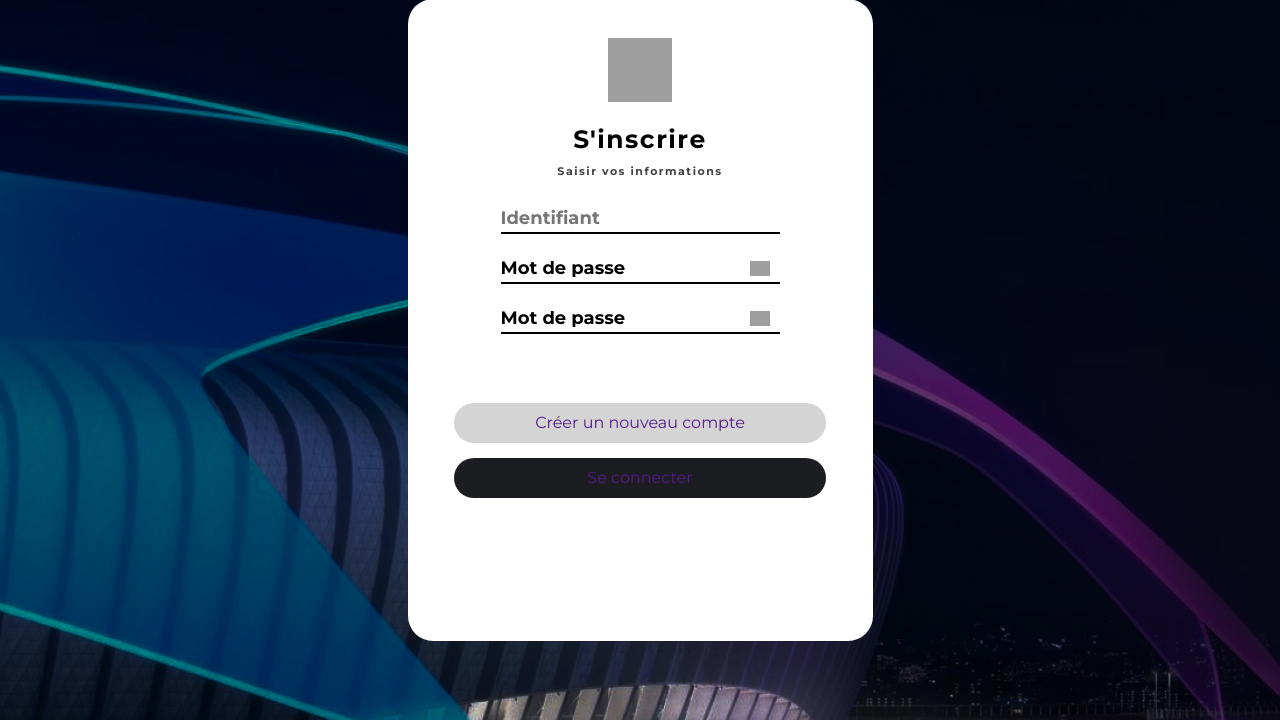
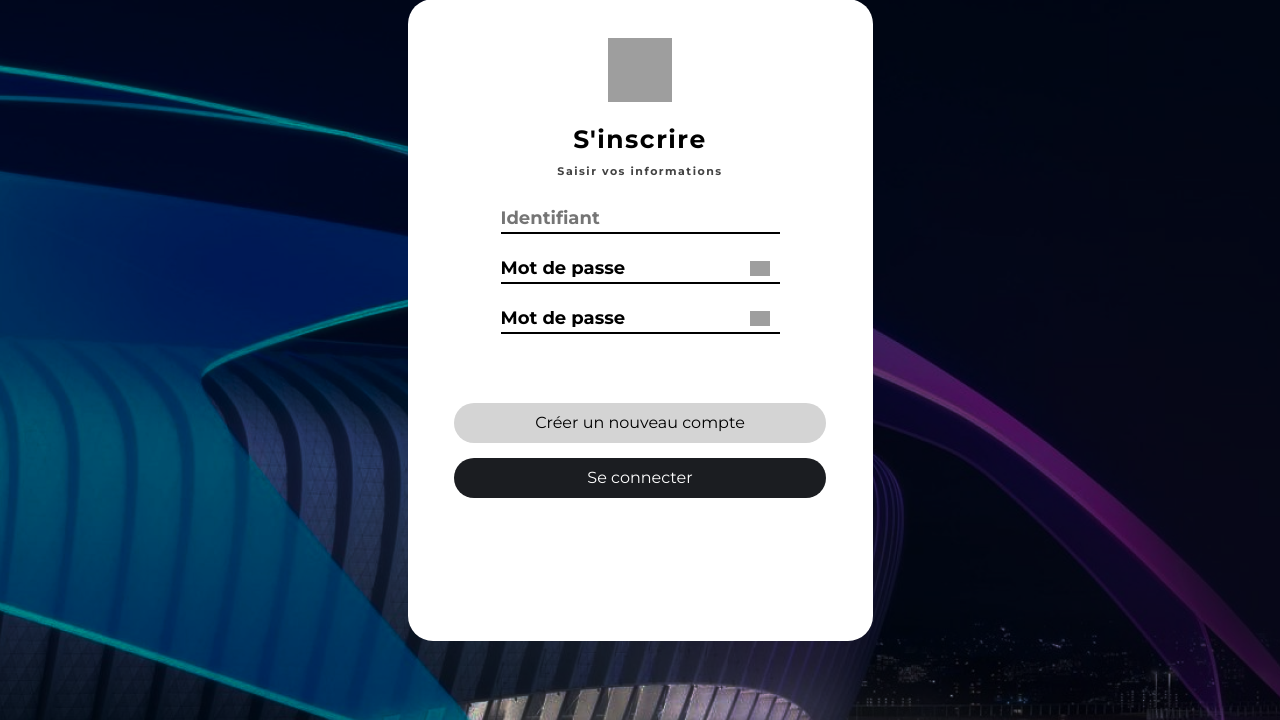
Before and after one commit to mrn21263/Clubprime, a PHP site: page /inscription/inscription.html in a window 1280 px wide. Shown: the part 80-800 px from the top of the page. Run offline with PHP 8.4, Linux system fonts and the light colour scheme; grey boxes are pictures that could not be loaded.

Commit message:
Update styleconnexion.css

```diff
--- a/inscription/styleconnexion.css
+++ b/inscription/styleconnexion.css
@@ -151,7 +151,7 @@ body {
 }
 
 .bouton-creer-compte a{
-    color: white;
+    color: black;
 }
 
 .text-footer{
@@ -185,3 +185,9 @@ body {
     background: #1B1D21;
 
 }
+.bouton-creer-compte-inscription a{
+    color: black;
+}
+.bouton-se-connecter-inscription a{
+    color: white;
+}
```
